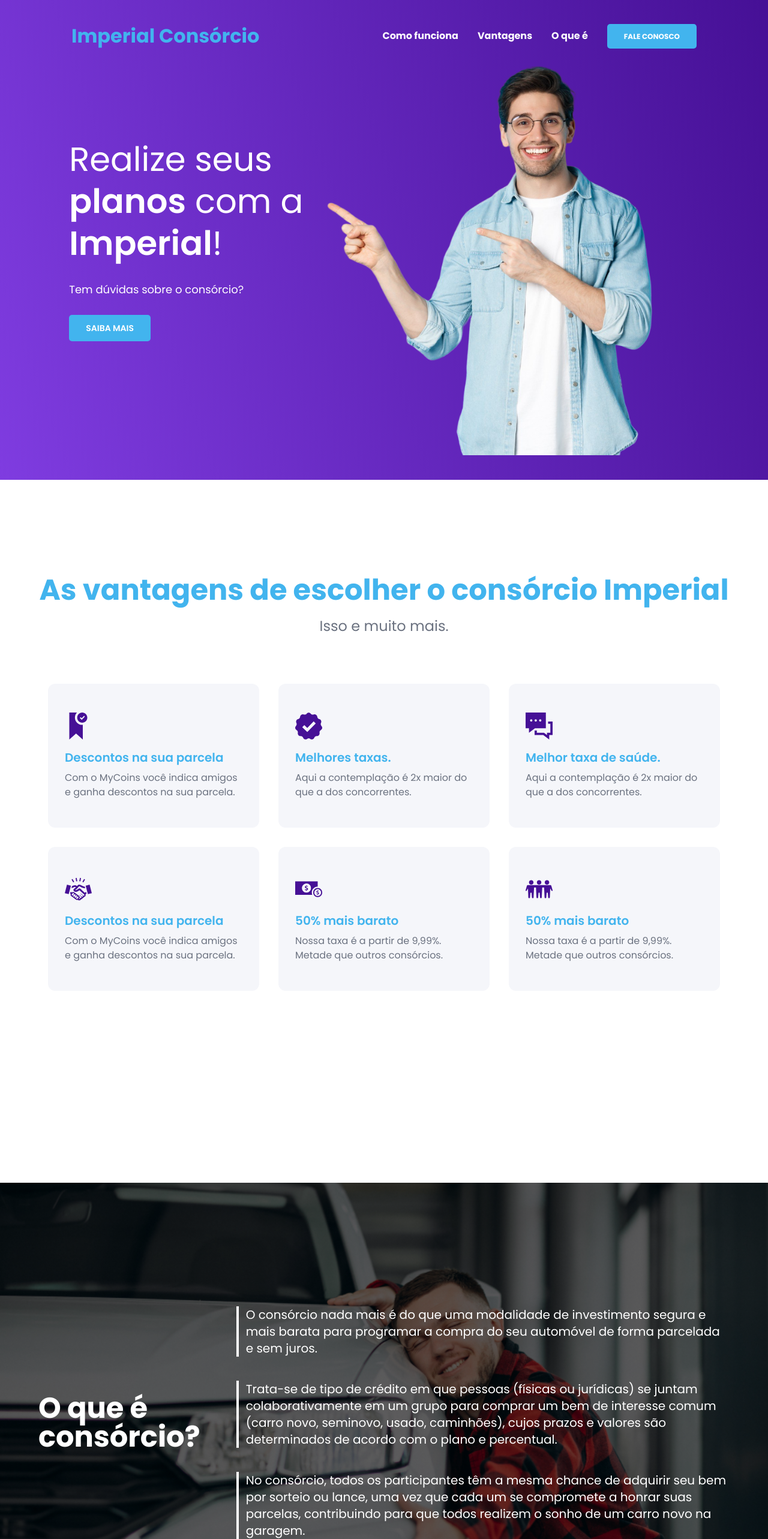
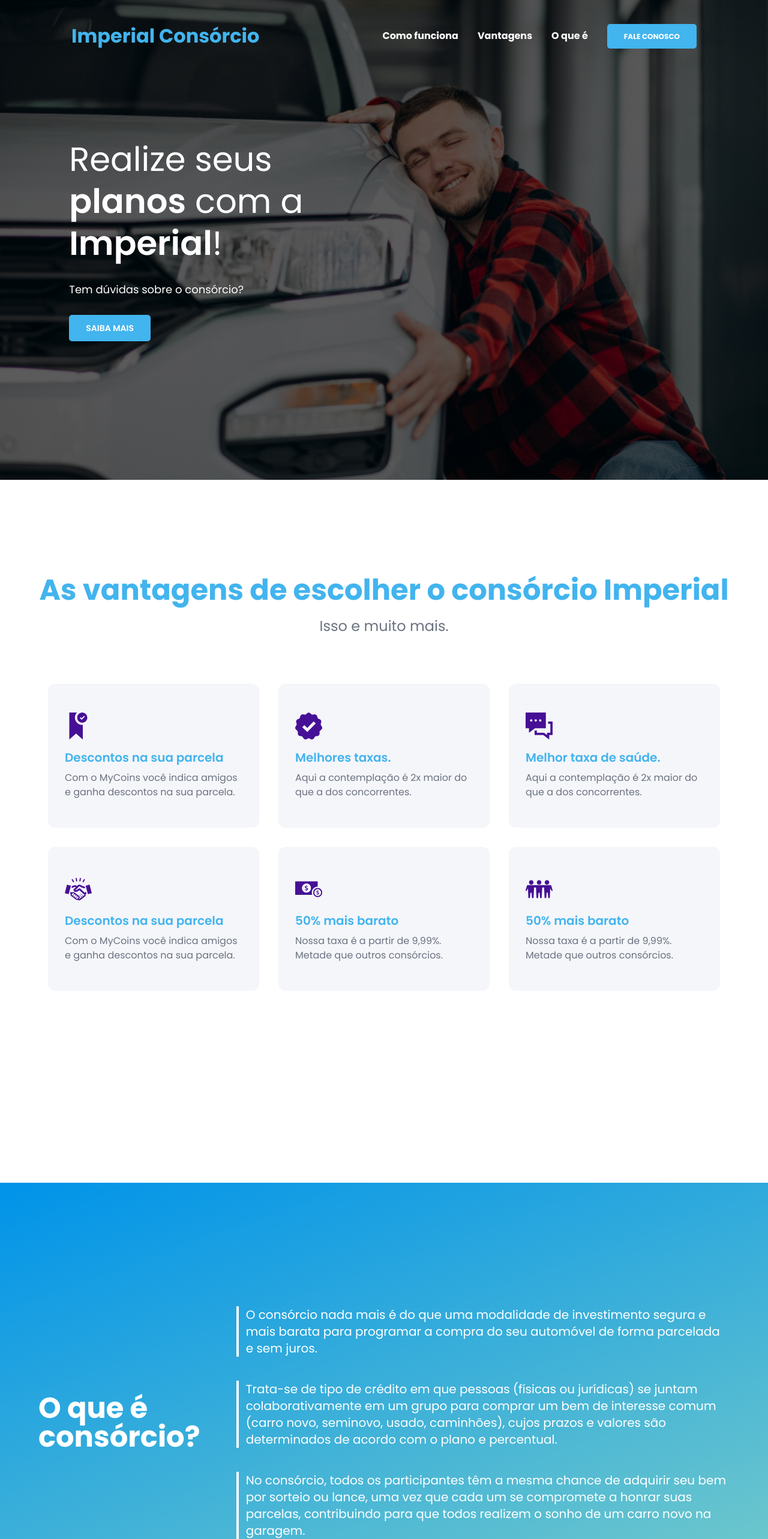
Before and after one commit to abnerfds/imperial-consorcio-app, a Next.js app: page / in a window 1280 px wide. Shown: the top 2566 px of the page at 60% size. Built offline with nearby package versions, Linux system fonts and the light colour scheme.

Commit message:
[style]: Mudando background da tela home.

```diff
--- a/src/app/components/Header/header.scss
+++ b/src/app/components/Header/header.scss
@@ -36,7 +36,7 @@
         height: 0;
         background: rgba(0, 0, 0, .1);
         backdrop-filter: blur(50px);
-        box-shadow: 0 .5rem 1rem rgba(0, 0, 0, .1);
+        // box-shadow: 0 .5rem 1rem rgba(0, 0, 0, .1);
         overflow: hidden;
         transition: .3s ease;
     }
--- a/src/app/components/InitialPage/InitialPage.tsx
+++ b/src/app/components/InitialPage/InitialPage.tsx
@@ -4,7 +4,7 @@
 
 const InitialPage = () => {
   return (
-    <section className="home__bg-purple h-[100vh] flex justify-center items-center overflow-hidden">
+    <section className="whatis-container--bg-image h-[100vh] flex justify-center items-center overflow-hidden">
 
         <section className="z-10 lg:w-[32%] md:w-[35%] w-[90%] text-white">
           <p className="lg:text-[3.5rem] text-[3rem] leading-tight mb-7">
@@ -18,11 +18,11 @@
 
         {/* <section className="xl:w-[50%] w-[60%] md:block hidden"> */}
         <section className="xl:w-[50%] w-[60%] md:block hidden">
-          <Image
+          {/* <Image
             src={guyPointing}
             alt='Cara apontando para uma frase à esquerda.'
             className="min-h-[20rem] min-w-[24rem]"
-          />
+          /> */}
         </section>
 
         {/* <div className="custom-shape-divider-bottom-1696870364">
--- a/src/app/components/WhatIs/whatIs.scss
+++ b/src/app/components/WhatIs/whatIs.scss
@@ -1,4 +1,4 @@
-.whatis-container--bg {
+.whatis-container--bg-image {
     // height: 120vh;
     background-image: linear-gradient(rgba(0, 0, 0, 0.6), rgba(0, 0, 0, 0.6)), url(../../../assets/images/young-man-choosing-car-car-showroom.jpg);
     background-repeat: no-repeat;
@@ -6,3 +6,10 @@
     background-size: cover;
     background-position: center;
 }
+
+
+
+.whatis-container--bg {
+    background-color: #0093E9;
+    background-image: linear-gradient(160deg, #0093E9 0%, #80D0C7 100%);
+}
```
